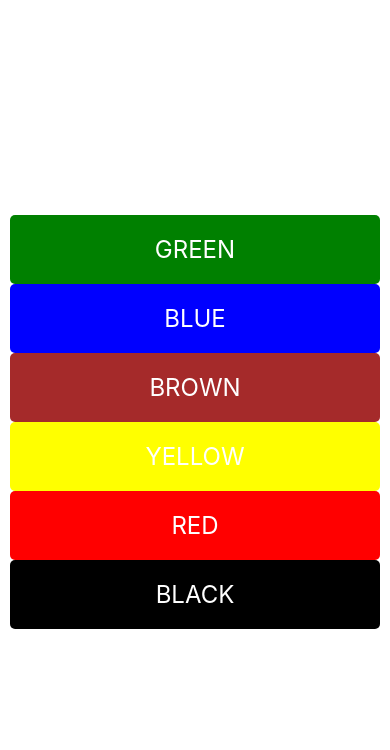
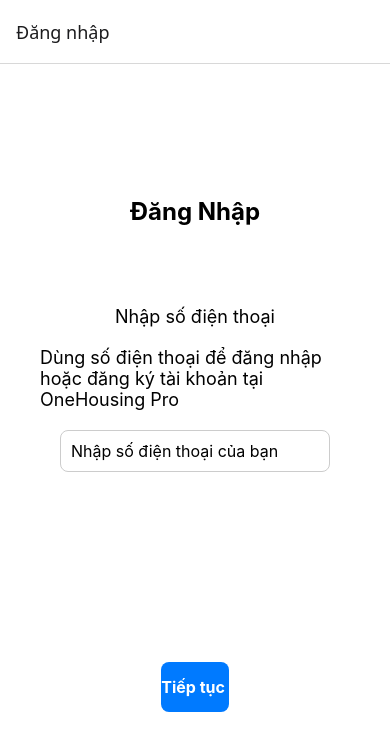
Before and after one commit to DuyAnh2074/Mobile, a React Native app: screen /LoginScreen in a window 390 px wide. Shown: the top 750 px of the page. Built offline with nearby package versions, Linux system fonts and the light colour scheme.

Commit message:
add file 08

```diff
--- /dev/null
+++ b/StackNavigation.js
@@ -0,0 +1,124 @@
+import React, {useState} from 'react';
+import { StatusBar } from 'expo-status-bar';
+import { Alert, StyleSheet, Text, TextInput, TouchableOpacity, View } from 'react-native';
+import {  NavigationContainer  } from '@react-navigation/native';
+import { createNativeStackNavigator } from '@react-navigation/native-stack';
+function Homescreen(){
+   return (
+    <View style={styles.container}>
+        <Text>Trang Chủ</Text>
+    </View>
+
+   );
+}
+
+ function validate_form({navigation}){
+
+    const [phoneNumber, setPhoneNumber] = useState('');
+    const [errorMessage, setErrorMessage] = useState('');
+    const validatePhoneNumber = (phone) => {
+        // Biểu thức Regex kiểm tra số điện thoại Việt Nam
+        const phoneRegex = /^(0[3|5|7|8|9])+([0-9]{8})$/;
+
+        if (phoneRegex.test(phone)) {
+        setErrorMessage('');
+        return true;
+        } else {
+          setErrorMessage( 'Số điện thoại không đúng định dạng. Vui lòng nhập lại.');
+          return false;
+        }
+      };
+      const handleContinue = () => {
+
+        if (validatePhoneNumber(phoneNumber)) {
+            Alert.alert('Thông báo', 'Số điện thoại hợp lệ!', [{ text: 'OK' }]);
+            navigation.navigate('HomeScreen')
+
+        } else {
+            Alert.alert('Thông báo', 'Số điện thoại không đúng định dạng. Vui lòng nhập lại.', [{ text: 'OK' }]);
+        }
+      };
+  return (
+    <View style={styles.container}>
+      <Text style ={ styles.login}>Đăng Nhập</Text>
+      <Text style ={ styles.dangnhap}> Nhập số điện thoại </Text>
+      <Text style ={ styles.sodienthoai}>Dùng số điện thoại để đăng nhập hoặc đăng ký tài khoản tại OneHousing Pro</Text>
+      <TextInput
+        style={styles.input}
+        placeholder="Nhập số điện thoại của bạn"
+        keyboardType="phone-pad"
+        value={phoneNumber}
+        onChangeText={setPhoneNumber}
+      />
+
+    {errorMessage ? <Text  style={styles.errorText}>{errorMessage} </Text> : null }
+     <TouchableOpacity style={styles.button} onPress={handleContinue}>
+        <Text style={styles.buttonText}>Tiếp tục </Text>
+      </TouchableOpacity>
+
+      <StatusBar style="auto" />
+    </View>
+
+
+
+  );
+}
+
+const Stack = createNativeStackNavigator();
+export default function StackNavigation() {
+    return(
+      <NavigationContainer>
+        <Stack.Navigator initialRouteName="LoginScreen">
+          <Stack.Screen name="LoginScreen" component={validate_form} options={{ title: 'Đăng nhập' }} />
+          <Stack.Screen name="HomeScreen" component={Homescreen} options={{ title: 'Trang chủ' }} />
+        </Stack.Navigator>
+      </NavigationContainer>
+    );
+  }
+const styles = StyleSheet.create({
+  container: {
+    flex: 1,
+    backgroundColor: '#fff',
+    padding: 40,
+    alignItems:'center',
+    justifyContent:'center',
+  },
+  login:{
+    fontSize: 24,
+    fontWeight: 'bold',
+    marginBottom: 80,
+  },
+  dangnhap:{
+    fontSize: 18,
+    marginBottom: 20,
+  },
+  sodienthoai:{
+    fontSize: 18,
+    marginBottom: 20,
+  },
+  input: {
+    borderWidth: 1,
+    borderColor: '#ccc',
+    borderRadius: 8,
+    padding: 10,
+    fontSize: 16,
+    marginBottom: 30,
+  },
+  button: {
+    backgroundColor: '#007AFF',
+    borderRadius: 8,
+    alignItems: 'center',
+    paddingVertical: 15,
+    marginTop: 160,
+  },
+  buttonText: {
+    color: '#fff',
+    fontSize: 16,
+    fontWeight: 'bold',
+  },
+  errorText: {
+    color: 'red',
+    fontSize: 14,
+    marginBottom: 10,
+  },
+});
--- a/index.js
+++ b/index.js
@@ -1,6 +1,6 @@
 import { registerRootComponent } from 'expo';
 
-import App from './b5';
+import App from './StackNavigation';
 
 // registerRootComponent calls AppRegistry.registerComponent('main', () => App);
 // It also ensures that whether you load the app in Expo Go or in a native build,
```
Also changed, not shown: package.json (+11 -3 lines), validate_form.js (added, +97 -0 lines), b5.js (line endings or trailing spaces), 1 other file (tests, documents, lock files or other folders).
